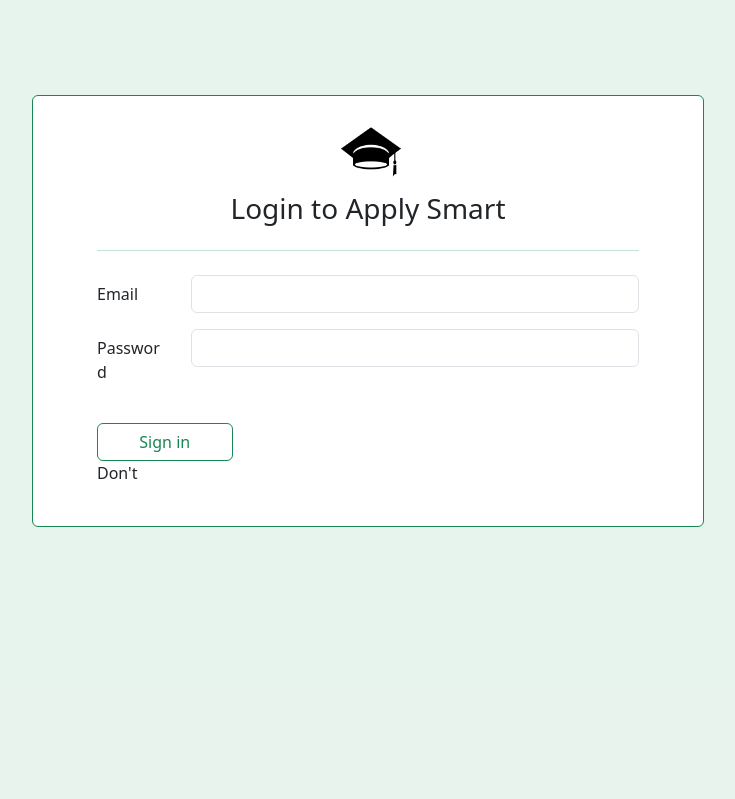
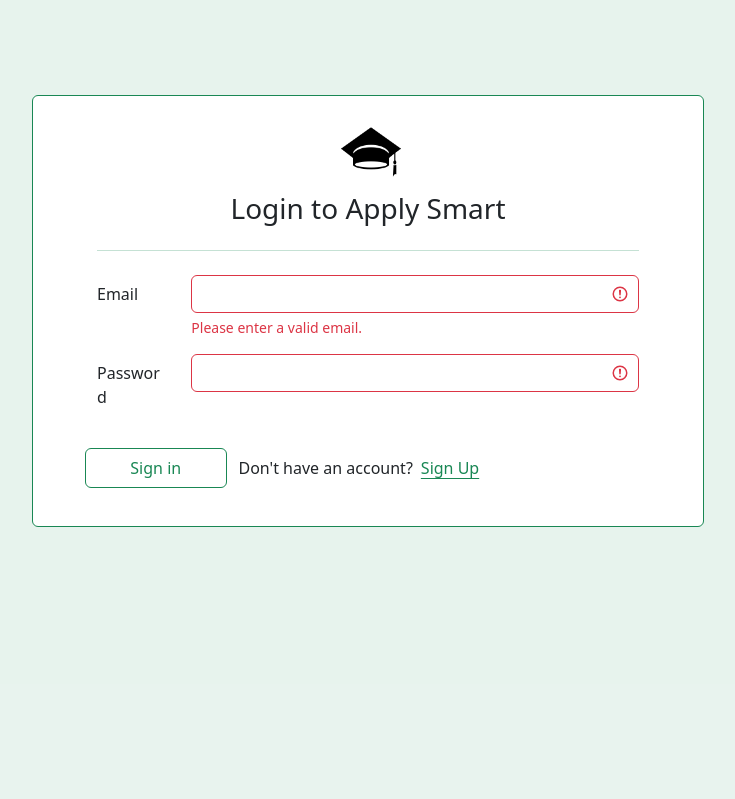
Before and after one commit to GOATCODERS/ApplySmart, a PHP site: page /loginPage.php in a window 1280 px wide. Shown: the part 79-878 px from the top of the page, without its empty margins (272-1007 px from the left). Run offline with PHP 8.4, Linux system fonts and the light colour scheme.

Commit message:
update loginPage gui

```diff
--- a/loginPage.php
+++ b/loginPage.php
@@ -52,13 +52,13 @@
                   <h3 class="card-title">Login to Apply Smart</h3>
                 </div>
                 <hr class="mb-4 text-success">
-                <form method="post" action="" class="needs-validation" novalidate>
+                <form method="post" action="" class="needs-validation was-validated" novalidate>
                     <div class="row mb-3">
                       <label for="inputEmail3" class="col-sm-2 col-form-label">Email</label>
-                      <div class="col-sm-10">
+                      <div class="col-sm-10 has-validation">
                         <input type="email" class="form-control" id="email" name="email" required>
-                        <div class="valid-feedback">
-                          Looks good!
+                        <div class="invalid-feedback">
+                          Please enter a valid email.
                         </div>
                       </div>
 
@@ -74,9 +74,13 @@
 
                     <?php if (isset($error)) echo "<strong style='color:red;'>$error</strong>"; ?>
                     </div>
+                    <div class="row mb-3 align-bottom">
+                        <button type="submit" class="btn btn-outline-success w-25">Sign in</button>
+                        <div class="col-sm-8 align-middle">
+                        <p class="d-flex align-items-center h-100">Don't have an account? <a class="link-success link-offset-2 link-opacity-25-hover ms-2" href="signupPage.php"> Sign Up</a></p>
+                        </div>
 
-                    <button type="submit" class="btn btn-outline-success w-25">Sign in</button>
-                    <p>Don't </p><a href="signupPage.php"></a>
+
                   </form>
             </div>
           </div>
```
